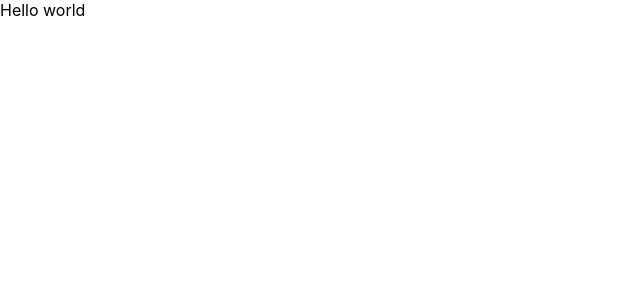
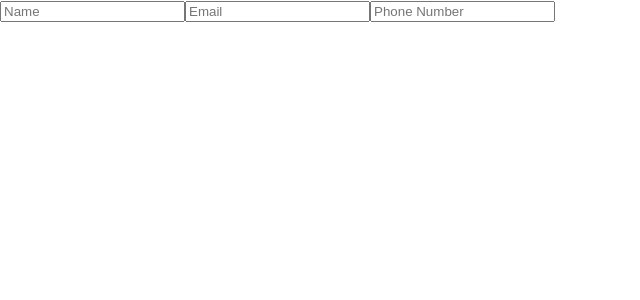
Before and after one commit to NabilHadi/cv_project, a React (Create React App) app: page / in a window 1280 px wide. Shown: the top 300 px of the page, without its empty margins (0-640 px from the left). Built offline with nearby package versions, Linux system fonts and the light colour scheme.

Commit message:
Crafting app data

```diff
--- a/src/App.js
+++ b/src/App.js
@@ -1,11 +1,58 @@
 import { Component } from "react";
+import InputField from "./components/InputField";
+import { getSectionsAndFields } from "./utilities";
 
 class App extends Component {
   constructor(props) {
     super(props);
+
+    this.state = {
+      data: getSectionsAndFields(),
+    };
+
+    this.changeField = this.changeField.bind(this);
   }
+
+  changeField(sectionId, fieldId, newValue) {}
+
   render() {
-    return <div className="App">Hello world</div>;
+    return (
+      <div className="App">
+        <form>
+          {this.state.data.personalDetailsSection.fields.map(
+            (fieldsArr, index) => {
+              return (
+                <div key={index}>
+                  {fieldsArr.map((fieldName) => {
+                    const field = this.state.data.fields[fieldName];
+                    return (
+                      <InputField
+                        key={field.fieldId}
+                        fieldId={field.id}
+                        initialValue={field.value}
+                        type={field.type}
+                        placeholder={field.label}
+                        name={field.name}
+                        onFieldChange={this.changeField}
+                      />
+                    );
+                  })}
+                </div>
+              );
+            }
+          )}
+        </form>
+        <br />
+        <br />
+        {/* {this.state.fields.map((field) => {
+          return (
+            <div key={field.id}>
+              {field.label}: {field.value}
+            </div>
+          );
+        })} */}
+      </div>
+    );
   }
 }
 
--- /dev/null
+++ b/src/components/InputField.js
@@ -0,0 +1,36 @@
+import { Component } from "react";
+
+class InputField extends Component {
+  constructor(props) {
+    super(props);
+
+    this.state = {
+      inputValue: this.props.initialValue,
+    };
+
+    this.onInputChange = this.onInputChange.bind(this);
+  }
+
+  onInputChange(e) {
+    this.setState({
+      inputValue: e.target.value,
+    });
+
+    this.props.onFieldChange(this.props.fieldId, e.target.value);
+  }
+
+  render() {
+    const { type, placeholder, name } = this.props;
+    return (
+      <input
+        type={type}
+        placeholder={placeholder}
+        name={name}
+        value={this.state.inputValue}
+        onChange={this.onInputChange}
+      />
+    );
+  }
+}
+
+export default InputField;
--- /dev/null
+++ b/src/utilities.js
@@ -0,0 +1,53 @@
+import uniqid from "uniqid";
+
+export function getSectionsAndFields() {
+  return {
+    personalDetailsSection: {
+      sectionId: uniqid(),
+      sectionName: "Personal Details",
+      fields: [["nameField", "emailField", "phoneNumberField"]],
+    },
+    educationalSectopn: {
+      sectionId: uniqid(),
+      sectionName: "Educational",
+      fields: [["schoolNameField", "degreeNameField"]],
+    },
+    fields: {
+      nameField: {
+        fieldId: uniqid(),
+        name: "name",
+        label: "Name",
+        value: "",
+        type: "text",
+      },
+      emailField: {
+        fieldId: uniqid(),
+        name: "email",
+        label: "Email",
+        value: "",
+        type: "email",
+      },
+      phoneNumberField: {
+        fieldId: uniqid(),
+        name: "phoneNumber",
+        label: "Phone Number",
+        value: "",
+        type: "text",
+      },
+      schoolNameField: {
+        fieldId: uniqid(),
+        name: "schoolName",
+        label: "School Name",
+        value: "",
+        type: "text",
+      },
+      degreeNameField: {
+        fieldId: uniqid(),
+        name: "degreeName",
+        label: "Degree Name",
+        value: "",
+        type: "text",
+      },
+    },
+  };
+}
```
